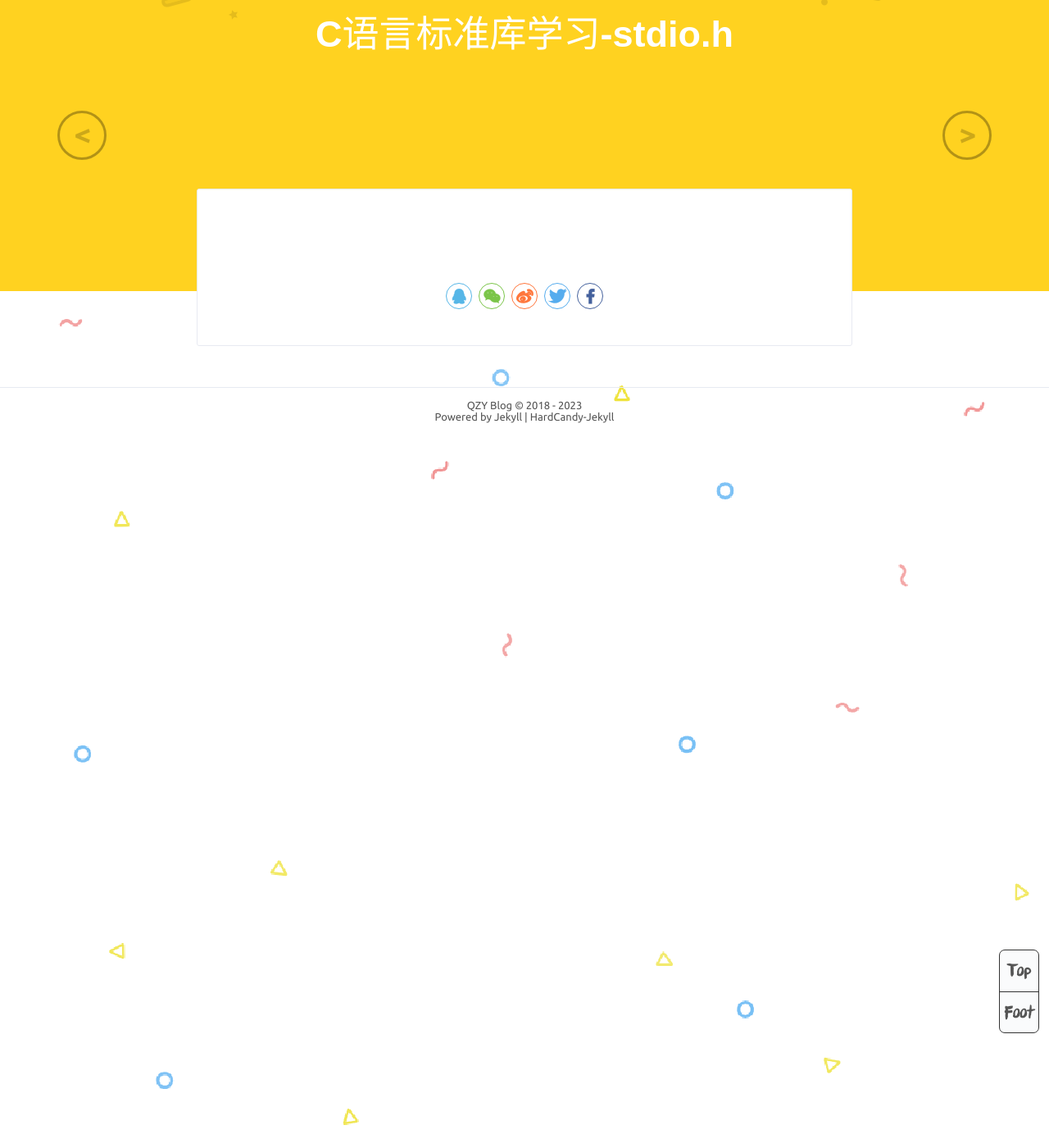
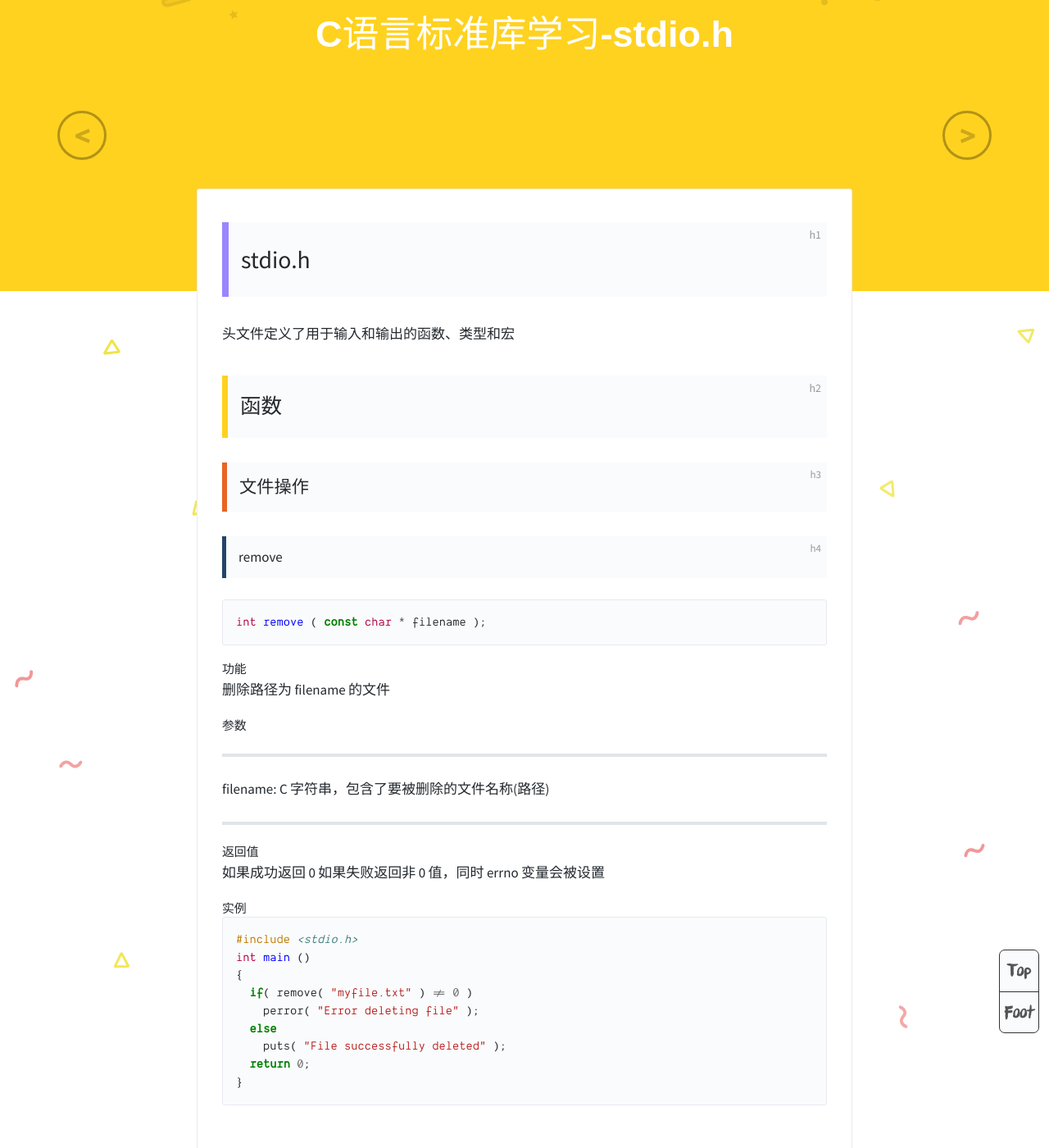
Before and after one commit to westqzy/westqzy.github.io11, a Jekyll site: the page built from _posts/2023-02-04-CL0.md, in a window 1280 px wide and 1400 px high, scrolled down 270 px. Shown: the whole window at 82% size. Built offline with Jekyll 4.4.1, drawn with Linux system fonts in a browser that asks for light colours.

Commit message:
Update 2023-02-04-CL0.md

````diff
--- a/_posts/2023-02-04-CL0.md
+++ b/_posts/2023-02-04-CL0.md
@@ -1,7 +1,51 @@
 ---
 layout: post
 title:  "C语言标准库学习-stdio.h"
-date:   2023-02-03 22:05:21 +0800
-tags: C语言, C标准库
+date:   2023-02-04 02:35:21 +0800
+tags: C语言 C标准库
 color: rgb(255,210,32)
 ---
+
+# stdio.h
+
+头文件<stdio.h>定义了用于输入和输出的函数、类型和宏
+
+## 函数
+
+### 文件操作
+
+#### remove
+
+```c
+int remove ( const char * filename );
+```
+
+##### 功能
+
+删除路径为 filename 的文件
+
+##### 参数
+
+---
+filename: C 字符串，包含了要被删除的文件名称(路径)
+
+---
+
+##### 返回值
+
+如果成功返回 0
+如果失败返回非 0 值，同时 errno 变量会被设置
+
+##### 实例
+
+```c
+#include <stdio.h>
+int main ()
+{
+  if( remove( "myfile.txt" ) != 0 )
+    perror( "Error deleting file" );
+  else
+    puts( "File successfully deleted" );
+  return 0;
+}
+```
````
